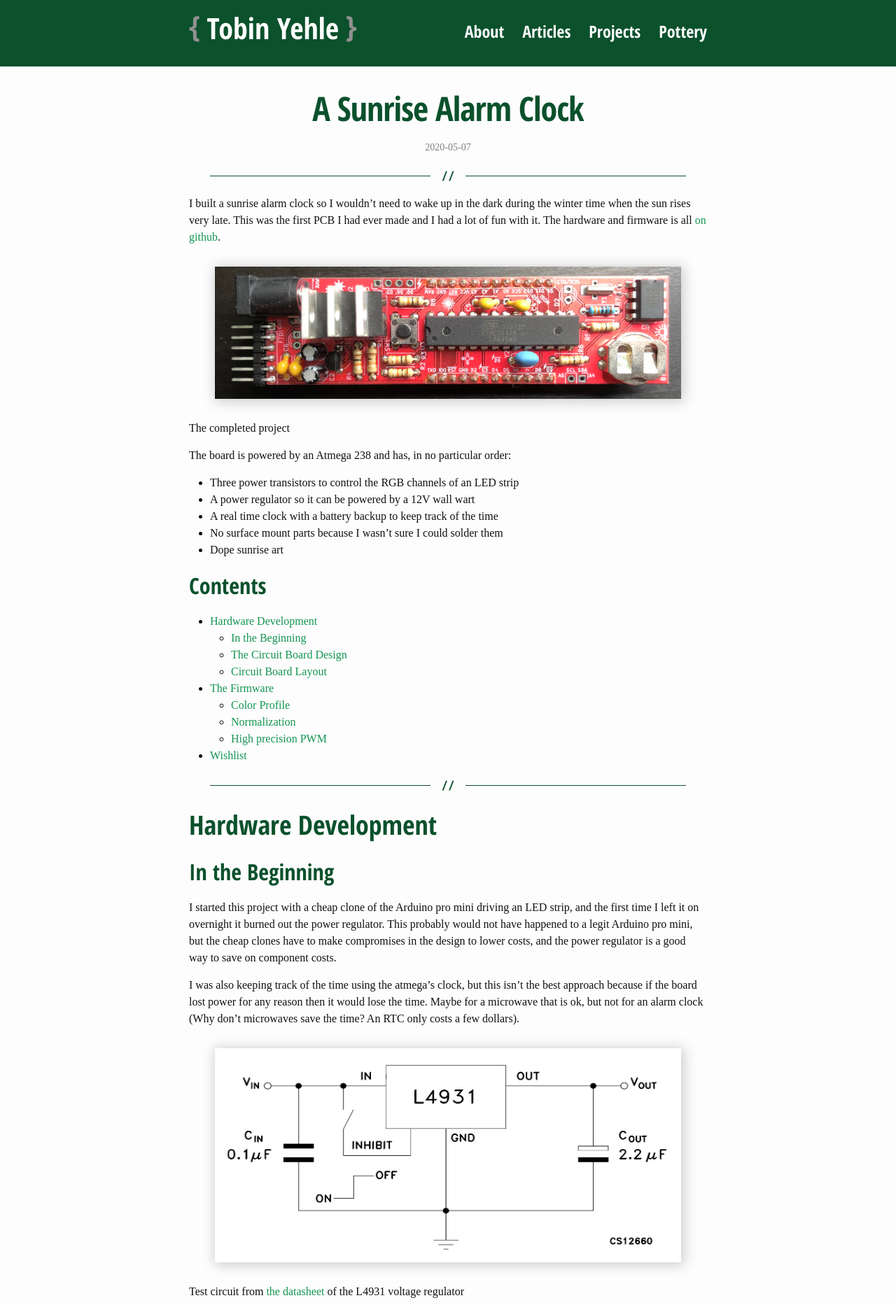
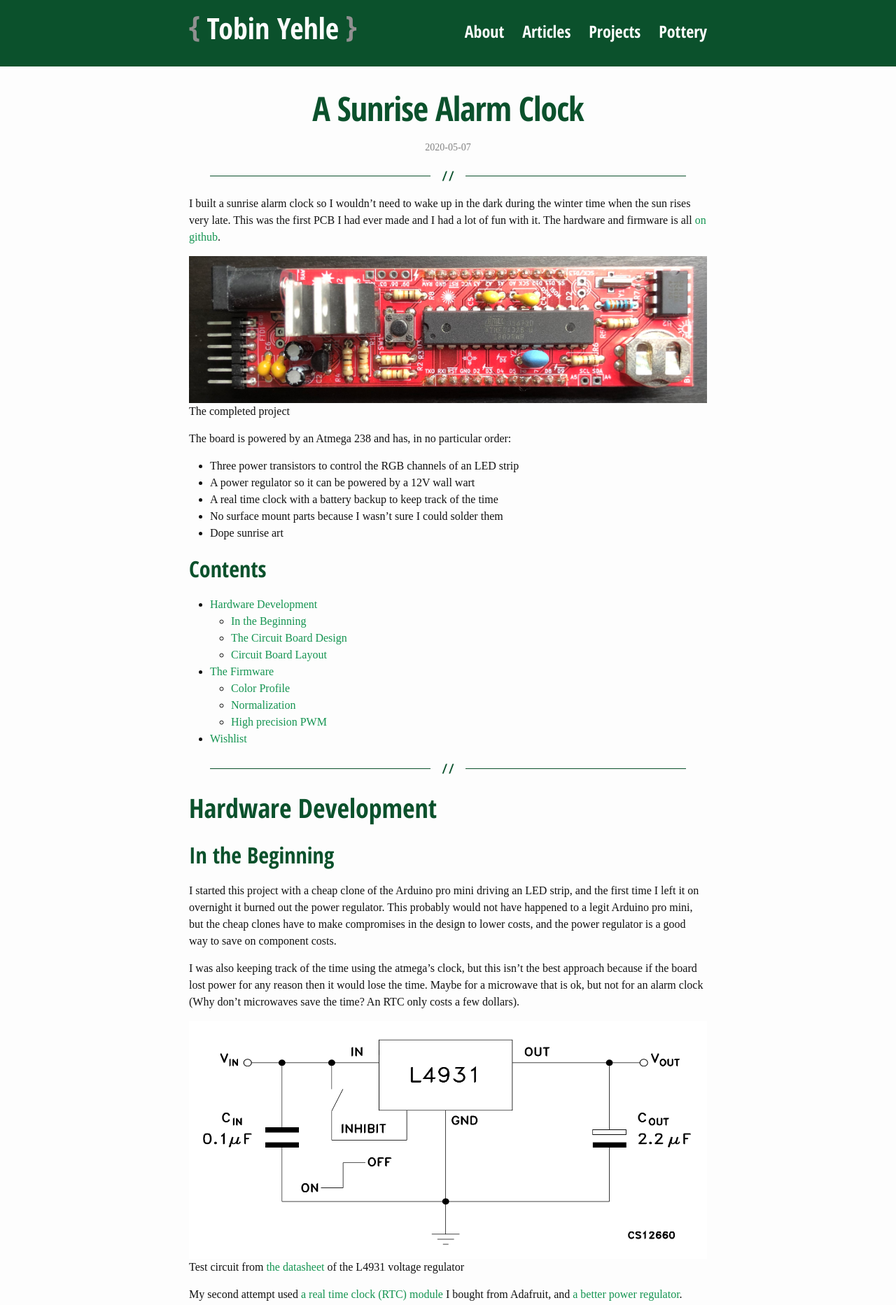
Before and after one commit to tyehle/tyehle.github.io, a Jekyll site: the page built from _posts/2020-05-07-sunrise.md, in a window 1280 px wide. Shown: the top 1865 px of the page at 70% size. Built offline with Jekyll 4.4.1, drawn with Linux system fonts in a browser that asks for light colours; some web fonts are replaced; formulas are drawn with MathJax 3.

Commit message:
remove old image css

```diff
--- a/_sass/_layout.scss
+++ b/_sass/_layout.scss
@@ -313,30 +313,9 @@
 
 
 /**
- * Images
+ * Figures
  */
 .page-content {
-    .image-caption {
-        text-align: center;
-        color: $grey-color;
-        margin-top: 0;
-        margin-bottom: $spacing-unit;
-
-        img {
-            margin-bottom: $spacing-unit / 2;
-        }
-    }
-
-    img {
-        display: flex;
-        max-width: 90%;
-        margin-top: $spacing-unit;
-        margin-bottom: $spacing-unit;
-        margin-left: auto;
-        margin-right: auto;
-        box-shadow: 2px 2px 18px 2px rgba(0, 0, 0, 0.2);
-    }
-
     figure {
         text-align: center;
         padding: $spacing-unit;
```
